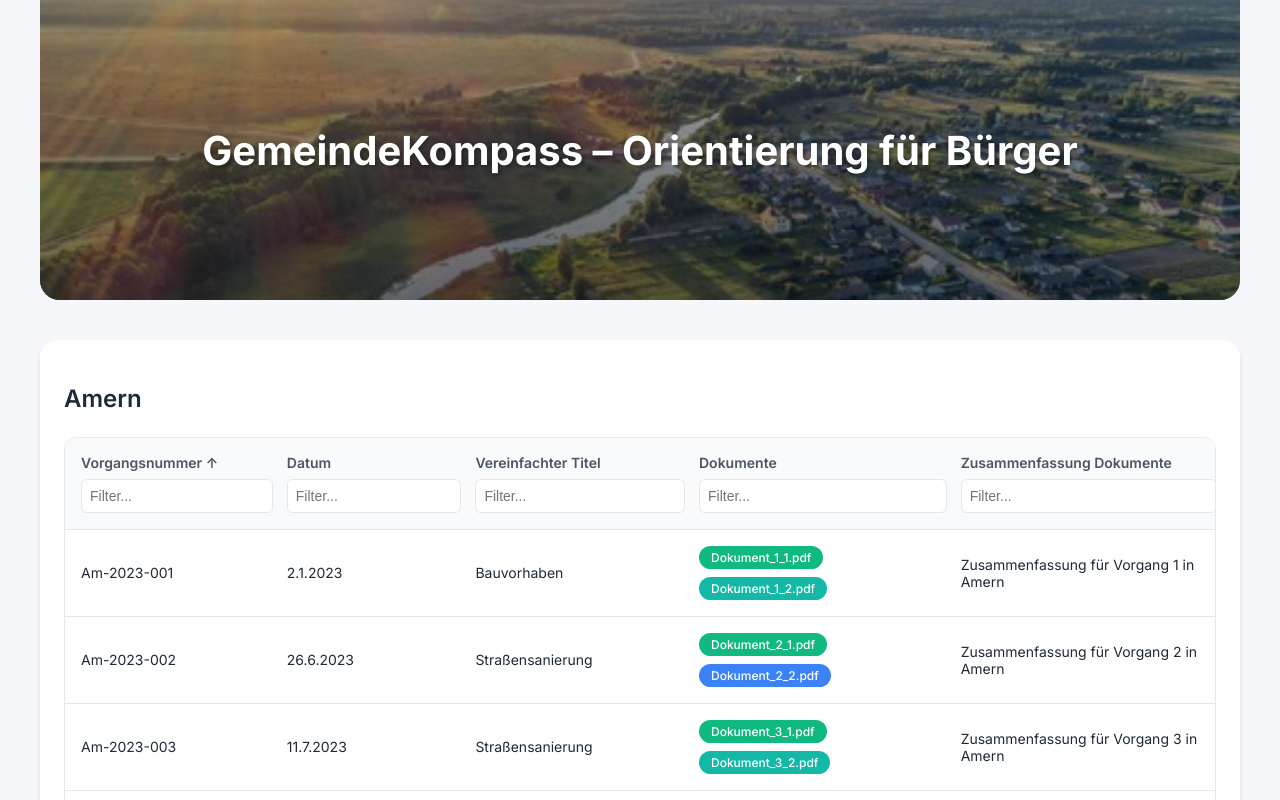
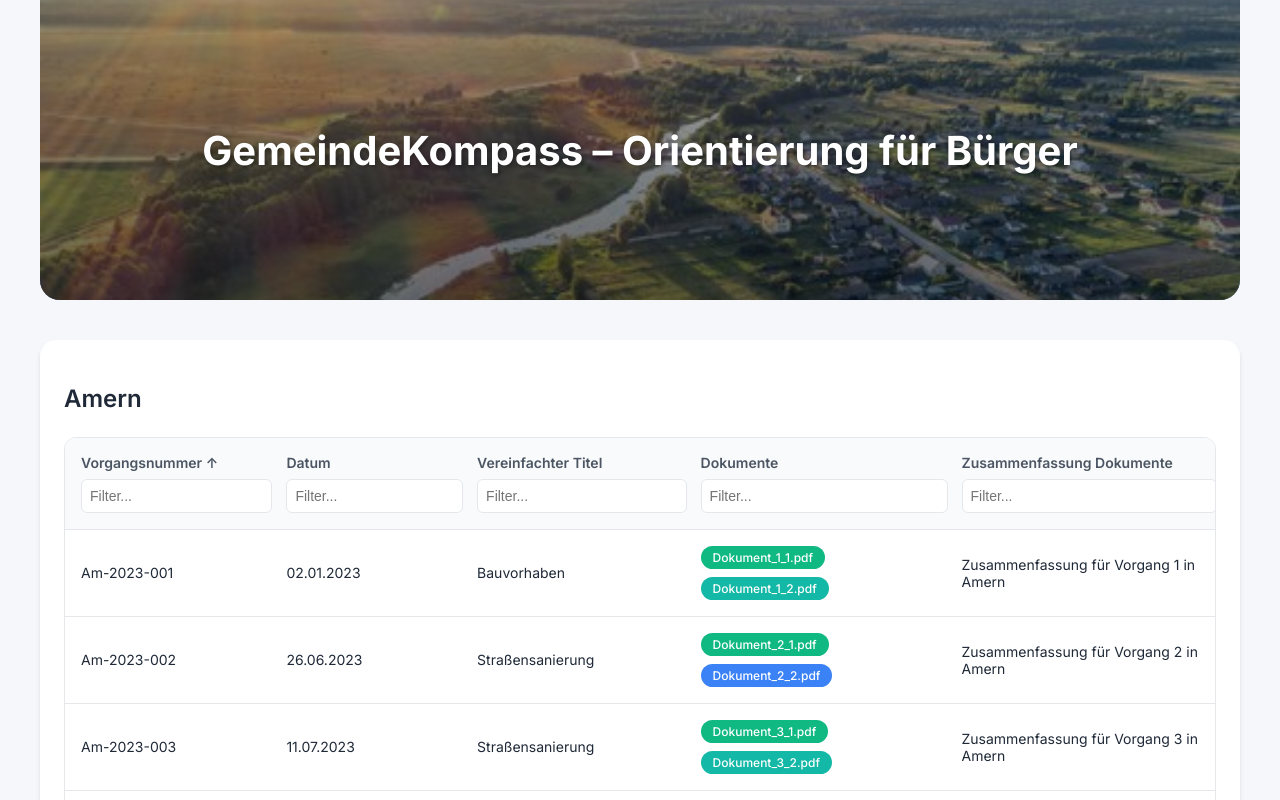
Before and after one commit to MiriamRenua/ris4u, a Vue app: page / in a window 1280 px wide. Shown: the top 800 px of the page. Built offline with nearby package versions, Linux system fonts and the light colour scheme.

Commit message:
format mock data dates consistently in 'dd.MM.yyyy' format

```diff
--- a/src/data/mockData.ts
+++ b/src/data/mockData.ts
@@ -14,9 +14,16 @@ function generateMockData(): TableEntry[] {
 
     ortsteile.forEach(ortsteil => {
         for (let i = 1; i <= 25; i++) {
+            const date = new Date(2023, Math.floor(Math.random() * 12), Math.floor(Math.random() * 28) + 1);
+            const formattedDate = [
+                date.getDate().toString().padStart(2, '0'),
+                (date.getMonth() + 1).toString().padStart(2, '0'),
+                date.getFullYear()
+            ].join('.');
+
             const entry: TableEntry = {
                 vorgangsnummer: `${ortsteil.substring(0, 2)}-${2023}-${i.toString().padStart(3, '0')}`,
-                datum: new Date(2023, Math.floor(Math.random() * 12), Math.floor(Math.random() * 28) + 1).toLocaleDateString('de-DE'),
+                datum: formattedDate,
                 titel: mockTitles[Math.floor(Math.random() * mockTitles.length)],
                 dokumente: [`Dokument_${i}_1.pdf`, `Dokument_${i}_2.pdf`],
                 zusammenfassung: `Zusammenfassung für Vorgang ${i} in ${ortsteil}`,
```
